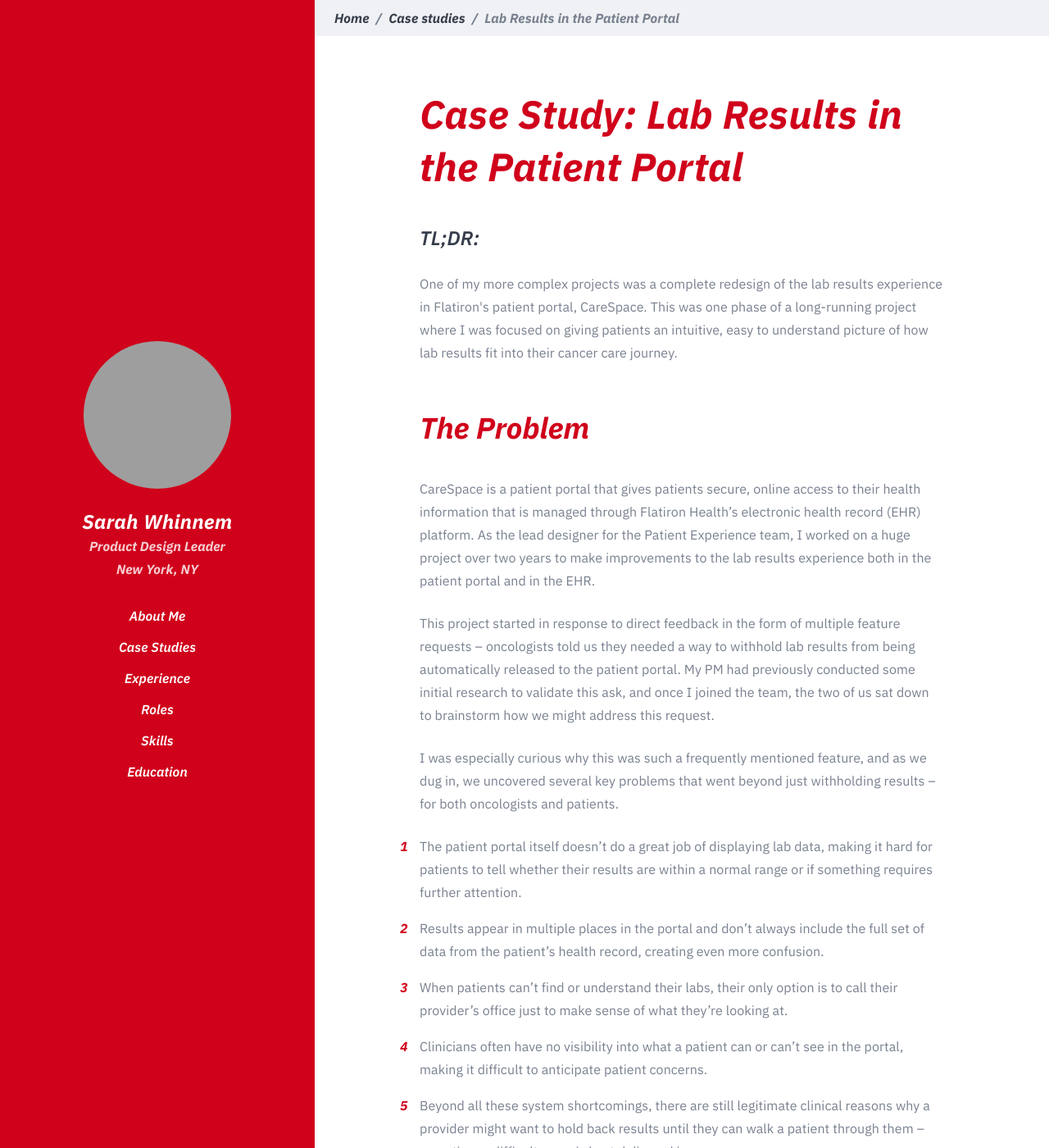
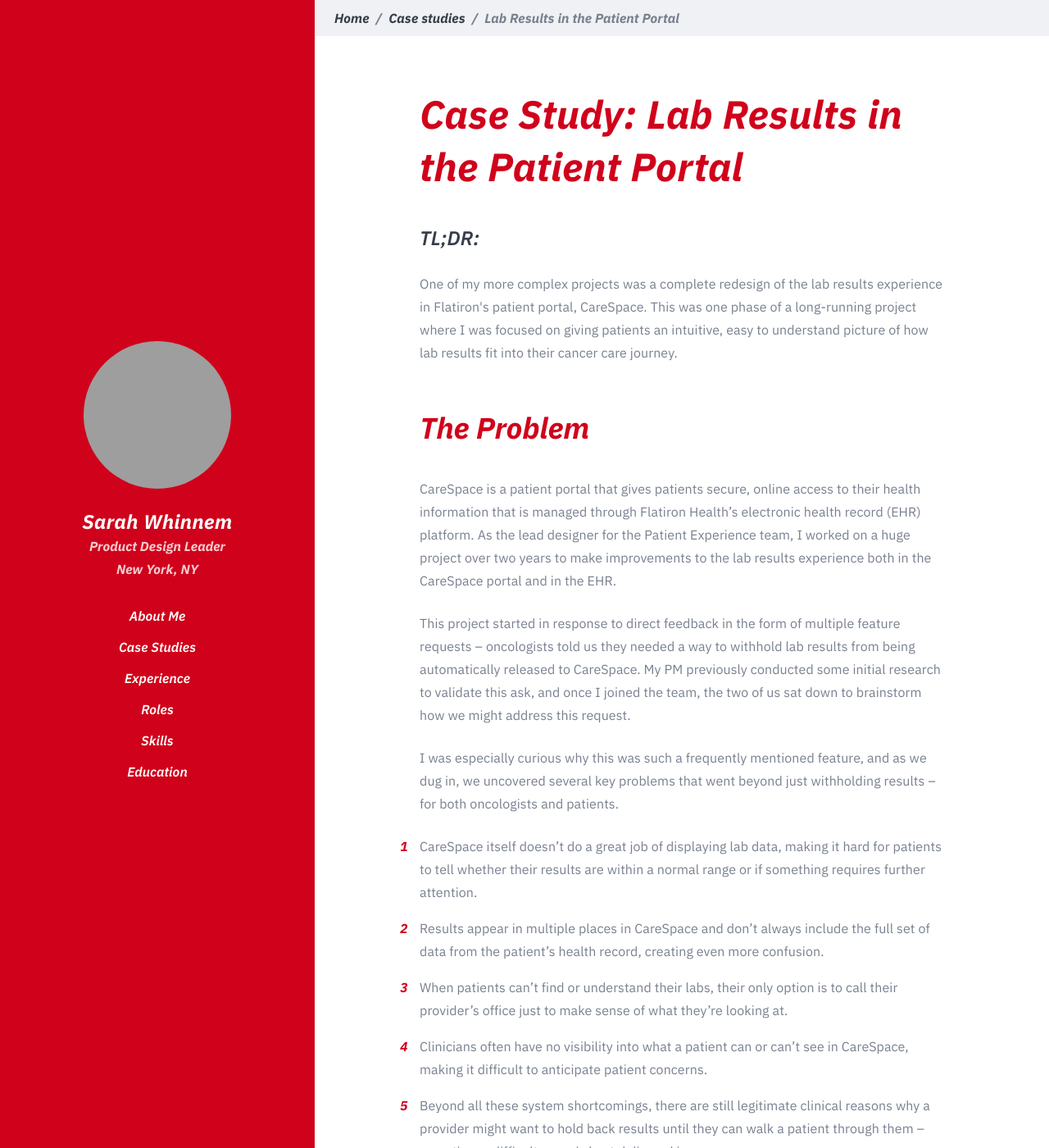
Before and after one commit to madysondesigns/madysondesigns.github.io, a Jekyll site: the page built from _case-studies/carespace-labs.md, in a window 1280 px wide and 1400 px high. Shown: the whole window at 82% size. Built offline with Jekyll 4.4.1, drawn with Linux system fonts in a browser that asks for light colours; some of the changed text lies outside the part shown; grey boxes are pictures that could not be loaded.

Commit message:
weave in more CareSpace branding

```diff
--- a/_case-studies/carespace-labs.md
+++ b/_case-studies/carespace-labs.md
@@ -12,15 +12,15 @@
 
 ## The Problem
 
-CareSpace is a patient portal that gives patients secure, online access to their health information that is managed through Flatiron Health's electronic health record (EHR) platform. As the lead designer for the Patient Experience team, I worked on a huge project over two years to make improvements to the lab results experience both in the patient portal and in the EHR.
+CareSpace is a patient portal that gives patients secure, online access to their health information that is managed through Flatiron Health's electronic health record (EHR) platform. As the lead designer for the Patient Experience team, I worked on a huge project over two years to make improvements to the lab results experience both in the CareSpace portal and in the EHR.
 
-This project started in response to direct feedback in the form of multiple feature requests – oncologists told us they needed a way to withhold lab results from being automatically released to the patient portal. My PM had previously conducted some initial research to validate this ask, and once I joined the team, the two of us sat down to brainstorm how we might address this request.
+This project started in response to direct feedback in the form of multiple feature requests – oncologists told us they needed a way to withhold lab results from being automatically released to CareSpace. My PM previously conducted some initial research to validate this ask, and once I joined the team, the two of us sat down to brainstorm how we might address this request.
 
 I was especially curious why this was such a frequently mentioned feature, and as we dug in, we uncovered several key problems that went beyond just withholding results – for both oncologists and patients.
-1. The patient portal itself doesn’t do a great job of displaying lab data, making it hard for patients to tell whether their results are within a normal range or if something requires further attention.
-2. Results appear in multiple places in the portal and don’t always include the full set of data from the patient’s health record, creating even more confusion.
+1. CareSpace itself doesn’t do a great job of displaying lab data, making it hard for patients to tell whether their results are within a normal range or if something requires further attention.
+2. Results appear in multiple places in CareSpace and don’t always include the full set of data from the patient’s health record, creating even more confusion.
 3. When patients can't find or understand their labs, their only option is to call their provider’s office just to make sense of what they’re looking at.
-4. Clinicians often have no visibility into what a patient can or can’t see in the portal, making it difficult to anticipate patient concerns.
+4. Clinicians often have no visibility into what a patient can or can’t see in CareSpace, making it difficult to anticipate patient concerns.
 5. Beyond all these system shortcomings, there are still legitimate clinical reasons why a provider might want to hold back results until they can walk a patient through them – sometimes, difficult news is best delivered in person.
 
 Taken together, these issues made it clear that oncologists weren’t just asking for a simple feature and this project wasn’t just about restricting lab release. It was really about giving patients the tools and information to understand their health data, giving providers better control over patient communication, and improving the overall experience for both doctors and patients.
@@ -43,15 +43,15 @@
 
 First, **clarity**: Lab results should be easy to understand without causing unnecessary stress. Patients should know whether a result is clinically significant and have the right context to understand how it relates to their diagnosis. Second, **consistency**: All lab results should be available in one place, regardless of their source or format. Whether a result comes from a structured data feed or a scanned PDF, patients shouldn’t have to hunt for their information.
 
-These first two principles became **Phase 1**: focused entirely on the patient experience, improving the portal’s UX so that lab results were easier to understand and access.
+These first two principles became **Phase 1**: focused entirely on the patient experience, improving the CareSpace UX so that lab results were easier to understand and access.
 
-For practices, **transparency** was critical. Providers and staff needed visibility into what patients could see in the portal, ensuring the EHR and patient portal remained aligned. If a result was withheld, the system should make it clear why. Finally, **control**: Oncologists needed the ability to withhold sensitive results on a case-by-case basis, ensuring that regulatory requirements didn’t override their clinical judgment when it wasn’t in the patient’s best interest. These principles kept us focused on building a system that was not only functional but also intuitive, trustworthy, and aligned with real-world clinical workflows.
+For practices, **transparency** was critical. Providers and staff needed visibility into what patients could see in CareSpace, ensuring the EHR and patient portal remained aligned. If a result was withheld, the system should make it clear why. Finally, **control**: Oncologists needed the ability to withhold sensitive results on a case-by-case basis, ensuring that regulatory requirements didn’t override their clinical judgment when it wasn’t in the patient’s best interest. These principles kept us focused on building a system that was not only functional but also intuitive, trustworthy, and aligned with real-world clinical workflows.
 
 The second two principles became **Phase 2**: iterating on existing oncologist workflows to give providers better visibility and decision-making power.
 
 Breaking the work into two phases helped us manage what was quickly becoming a massive project, allowing us to ship in smaller, incremental slices and develop more efficiently without overwhelming either patients or providers with too many changes at once.
 
-##### This case study covers the design process for Phase 1 where we focused on the patient experience, with the goal to make labs consistently available and clearly digestible in the patient portal.
+##### This case study covers the design process for Phase 1 where we focused on the patient experience, with the goal to make labs consistently available and clearly digestible in CareSpace.
 
 I worked closely with a cross-functional team – including a PM, tech lead, engineers, and a clinical expert. My role was to bridge the gap between user needs and execution – building a deep understanding of the existing platform, past research, and user feedback to define the problem. I facilitated brainstorming, drove decision-making, and ensured alignment on clinical and technical constraints. I designed all workflows and UI/UX for an intuitive experience for both providers and patients. Throughout development, I collaborated with engineers to refine interactions, troubleshoot edge cases, and QA the final product to ensure it worked as intended.
 
@@ -82,7 +82,7 @@
 
 ## Research
 
-I took two main approaches to learning more about what patients might need from a labs experience in the portal: **user research** and **system research**.
+I took two main approaches to learning more about what patients might need from a labs experience in CareSpace: **user research** and **system research**.
 
 One unique advantage of our user research process is our direct access to internal experts – oncologists, nurses, and other medical professionals – whose insights from the front lines of patient care help inform our approach. Before we even engage external users, we can test rough hypotheses, gather critical context, and refine our understanding of the problems we’re solving. These experts help validate assumptions, uncover nuances we might not have considered, and give us an initial signal on whether we’re headed in the right direction.
 
@@ -100,7 +100,7 @@
 
 ##### But the real "a-ha!" moment came when we realized that it’s not the lab data itself that’s sensitive – it’s whether the patient is sensitive or not.
 
-For instance, two patients receiving the same result from the same test might have very different reactions. An experienced patient may look at the result and know it’s nothing to worry about, while someone newly diagnosed might immediately feel anxious. This insight gave even more weight to our hypothesis that patients who are more knowledgeable tend to be less sensitive to lab results. It also highlighted a major opportunity for us to improve the patient portal so more patients could feel informed, empowered, and less anxious about their results.
+For instance, two patients receiving the same result from the same test might have very different reactions. An experienced patient may look at the result and know it’s nothing to worry about, while someone newly diagnosed might immediately feel anxious. This insight gave even more weight to our hypothesis that patients who are more knowledgeable tend to be less sensitive to lab results. It also highlighted a major opportunity for us to improve CareSpace so more patients could feel informed, empowered, and less anxious about their results.
 
 Once we realized that sensitivity is more about the patient than the specific lab data, I expanded our personas with detailed scenarios to capture different levels of sensitivity and experience.
 
@@ -111,7 +111,7 @@
 * **The patient about to start chemo tomorrow:** Needs to know if their lab results will impact their treatment schedule, making timing and clarity critical.
 * **The patient receiving an intimate test result (e.g., HIV status):** This isn’t directly related to their cancer, but it’s still deeply personal and requires thoughtful handling.
 
-Thinking through these scenarios helped me prioritize how lab information should be presented in the portal – making sure that all patients, regardless of their experience level or emotional state, receive their results with the clarity, confidence, and compassion they deserve.
+Thinking through these scenarios helped me prioritize how lab information should be presented in CareSpace – making sure that all patients, regardless of their experience level or emotional state, receive their results with the clarity, confidence, and compassion they deserve.
 
 We also used these scenarios in Phase 2 of the overall labs project to gather more feedback from practices, giving us a better sense of how providers approach lab sensitivity and how our designs would fit into their daily workflows.
 
@@ -119,13 +119,13 @@
 
 After user research, the next step was auditing existing systems – both to understand what we currently had and to define what we wanted. This meant taking a ton of screenshots, mapping out workflows, and documenting every friction point along the way.
 
-Again, including practice-side workflows was important – I wanted to ensure consistency between what patients see in the portal and what providers see in the EHR. This would help both groups communicate more effectively and avoid confusion when discussing results.
+Again, including practice-side workflows was important – I wanted to ensure consistency between what patients see in CareSpace and what providers see in the EHR. This would help both groups communicate more effectively and avoid confusion when discussing results.
 
 I also broadened my research beyond our own system, looking at other apps for inspiration. Some were in the health tech space, like **OneMedical, Apple Health, MyChart,** and **Runkeeper,** while others were strong examples of general data visualization, like **Betterment, Google Analytics, Apple Stocks,** and **AccuWeather.**
 
 I didn’t do this in a vacuum, either – I encouraged the team to contribute inspiration, which helped me see a more well-rounded picture of what “good” looks like.
 
-From these audits, I built a comprehensive picture of the pain points and shortcomings we needed to address, along with a clear vision of how the portal could evolve into a system that presents complex lab data in a way that’s both clear and easy to understand.
+From these audits, I built a comprehensive picture of the pain points and shortcomings we needed to address, along with a clear vision of how CareSpace could evolve into a system that presents complex lab data in a way that’s both clear and easy to understand.
 
 ### Insights from data analysis
 
@@ -158,15 +158,15 @@
 
 ## Exploration
 
-After all that research, I felt confident in our hypothesis that if the portal could present lab data more clearly – making recent results easy to locate and trends easy to understand – it would reduce unnecessary patient calls and, in turn, reduce the need for oncologists to withhold results just to prevent confusion.
+After all that research, I felt confident in our hypothesis that if CareSpace could present lab data more clearly – making recent results easy to locate and trends easy to understand – it would reduce unnecessary patient calls and, in turn, reduce the need for oncologists to withhold results just to prevent confusion.
 
 Once I simplified everything, I realized there was a core user need that the new labs experience needed to provide.
 
-**When patients log into the portal to check their lab results, they’re usually trying to answer one of two questions:**
+**When patients log into CareSpace to check their lab results, they’re usually trying to answer one of two questions:**
 1. Where are my latest lab results?
 2. How am I doing based on trends over time?
 
-### The current patient portal experience
+### The current CareSpace experience
 
 The patient portal I was designing for was built on top of a completely new platform – a huge improvement over the legacy tool it replaced, which was so outdated and unmaintainable that the only viable option was to rebuild from scratch.
 
@@ -176,13 +176,13 @@
 
 The new portal was designed as a modern, scalable web app, but at launch it only included the minimum functionality required to meet regulatory needs. That meant patients technically had access to their data, but not always in a usable form. Some information was surfaced through a very basic interface, but anything we hadn’t explicitly built a user experience for was bundled into a raw CCDA document – essentially a machine-readable XML file that wasn’t meant for human eyes.
 
-For lab results, this meant patients had a fragmented experience: some data appeared in the portal’s UI, while the rest was buried in the CCDA, making it difficult (if not impossible) for patients to get a complete picture of their health without assistance.
+For lab results, this meant patients had a fragmented experience: some data appeared in the CareSpace UI, while the rest was buried in the CCDA, making it difficult (if not impossible) for patients to get a complete picture of their health without assistance.
 
 ##### The existing portal didn’t address either of the patient's questions well – results were hard to find, inconsistently displayed, and lacked clear historical context. As a result, many patients ended up calling their doctor’s office for clarification.
 
 ### The new experience: CareSpace Labs 2.0
 
-Based on these two main patient needs, I set out to define what exactly patients want to know when viewing lab results in the portal. Over time, I’ve developed a mental model that distinguishes between **dashboard** workflows – where users need quick, high-level insights – and **deep dive** workflows – where they need to explore and analyze details. This framework was a natural fit for how patients engage with lab results.
+Based on these two main patient needs, I set out to define what exactly patients want to know when viewing lab results in CareSpace. Over time, I’ve developed a mental model that distinguishes between **dashboard** workflows – where users need quick, high-level insights – and **deep dive** workflows – where they need to explore and analyze details. This framework was a natural fit for how patients engage with lab results.
 
 * When a patient wants to quickly check **“Where are my latest lab results?”** that’s a dashboard-level question, meaning the answer should be immediately accessible – ideally surfaced on the home screen as soon as they log in. The previous portal didn't surface this information at all.
 * When a patient is wondering **“How am I doing based on trends over time?”** they need more than a snapshot; they need to explore patterns in their data. This deeper level of engagement is where the previous portal experience fell short, so I focused on designing a completely new lab viewing experience that made it easy for patients to track changes, understand trends, and get a more holistic view of their health.
@@ -191,13 +191,13 @@
 
 #### Designing the dashboard view
 
-My first design goal was to update the portal home page with a dashboard view of lab reports, making it easy for patients to find their most recent results at a glance. I wanted to answer the **“Where are my latest lab results?”** question instantly while also giving patients enough recent history to provide context.
+My first design goal was to update the CareSpace home page with a dashboard view of lab reports, making it easy for patients to find their most recent results at a glance. I wanted to answer the **“Where are my latest lab results?”** question instantly while also giving patients enough recent history to provide context.
 
 {% include figure.html src="dashboard.png"
 caption="The dashboard displays up to three lab reports, which I determined to be enough to offer a quick snapshot without overwhelming the user."
 alt="Screenshot showing the redesigned dashboard view for labs" %}
 
- Each card highlights the essentials: when the lab work happened and what panels were performed, with a link to dive deeper into full results. This approach allows patients to quickly see when their last tests were and whether they need to take a deeper look. I also designed the dashboard using small, reusable components, ensuring that the structure could scale as we refined the portal experience over time.
+ Each card highlights the essentials: when the lab work happened and what panels were performed, with a link to dive deeper into full results. This approach allows patients to quickly see when their last tests were and whether they need to take a deeper look. I also designed the dashboard using small, reusable components, ensuring that the structure could scale as we refined the CareSpace experience over time.
 
 #### Designing the deep dive experience
 
@@ -225,7 +225,7 @@
 
 ##### Designing with clarity, choice, and empathy means giving patients more than just numbers on a screen – it means helping them feel informed, prepared, and a little more in control of their care journey.
 
-One of the core requirements was making the patient portal fully functional on mobile – no standalone app, just a responsive web experience across all screen sizes.
+One of the core requirements was making CareSpace fully functional on mobile – no standalone app, just a responsive web experience across all screen sizes.
 
 {% include figure.html src="mobile-views.png"
 caption="Making the labs experience accessible meant designing across screen sizes and devices."
@@ -320,7 +320,7 @@
 
 We selected a few practices as beta testers and rolled out each slice as it was ready, giving us a steady feedback loop while development continued. The remaining features were shipped as fast follows – released incrementally until the full Phase 1 experience was stable and ready for general release.
 
-Since the portal had a minimal UI, I leaned heavily on our design system to construct more complex layouts from smaller components. I created annotated component charts for each new interface, detailing how to combine existing parts using our molecule/organism structure – and where we’d need something new. I organized all these components by release slices to help the team prioritize work.
+Since CareSpace had a minimal UI, I leaned heavily on our design system to construct more complex layouts from smaller components. I created annotated component charts for each new interface, detailing how to combine existing parts using our molecule/organism structure – and where we’d need something new. I organized all these components by release slices to help the team prioritize work.
 
 I documented every state (hover, active, disabled) and included examples for handling edge cases like long test names or missing data. As new components emerged, I collaborated with the design team to flag reusable patterns, ensuring we weren’t just building for one product but strengthening the system as a whole.
 
@@ -337,7 +337,7 @@
 **We landed on two key success metrics:**
 * **Streamline practice operations / reduce phone calls to practices**
   * Practices report fewer inbound calls from patients looking for lab results
-  * We see an increase in patient sign-ups for the portal
+  * We see an increase in patient sign-ups for CareSpace
 * **Improve CareSpace utility & usability for patients**
   * Patients can easily find lab results that answer their questions, making them more informed
   * Patients have more visibility into what lab results are available and when
@@ -348,8 +348,8 @@
 
 As we shipped each slice of work, we asked about our success metrics to make sure we stayed on track – changes in call volume related to lab results, and any patient feedback on the new experience.
 
-We paired this with data from our internal engagement tool, which tracked how users moved through the portal to measure more concrete data points.
-* How many patients log in to the portal within 4 business days of lab work
+We paired this with data from our internal engagement tool, which tracked how users moved through CareSpace to measure more concrete data points.
+* How many patients log in to CareSpace within 4 business days of lab work
 * How many patients click on the lab reports from the home page
 * How often patients open multiple reports
 * How often patients click through to the trend view
@@ -412,7 +412,7 @@
 
 ##### It remains one of the things I’m most proud to have worked on in my career – not just because of the craft, but because of the difference it made.
 
-Early on, we chose to focus on improving patient comprehension – making lab data easier to find, clearer to read, and more contextualized. Our goal was to reduce the emotional burden often labelled as “sensitivity.”
+Early on, we chose to focus on improving patient comprehension – making CareSpace lab data easier to find, clearer to read, and more contextualized. Our goal was to reduce the emotional burden often labelled as “sensitivity.”
 
 **I wouldn't have gotten to that decision without the key insights that surfaced from our early research:**
 * **Sensitivity is subjective:** There's no universal definition of what makes a result “sensitive” – any result can feel that way depending on the patient.
@@ -420,6 +420,6 @@
 
 I also deepened my understanding of how differently patients and providers absorb information. The EHR ecosystem is built for providers, but not always for patients. A key example was how lab reports were grouped. Multiple reports generated on the same day often confused patients. While this made sense to practices, we chose to group results by the date they were drawn – because patients simply need to know what their labs showed during their last visit, not the technical constraints behind them.
 
-The biggest takeaway was that what users ask for isn’t always what they actually need. Oncologists initially requested the ability to withhold lab results, but instead of just building a gatekeeping mechanism, we took a step back. We hypothesized that confusion, not the results themselves, was the real issue. If we could improve how lab data was presented, maybe practices wouldn’t feel the need to withhold it in the first place.
+The biggest takeaway was that what users ask for isn’t always what they actually need. Oncologists initially requested the ability to withhold lab results from CareSpace, but instead of just building a gatekeeping mechanism, we took a step back. We hypothesized that confusion, not the results themselves, was the real issue. If we could improve how lab data was presented to patients, maybe practices wouldn’t feel the need to withhold it in the first place.
 
 It was a more complex path, but one that led to better outcomes. We ended up with a solution that gave practices peace of mind while empowering patients with clearer, more contextualized information. I’m proud we took the time to dig beneath the ask and solve the problem that truly mattered.
```
